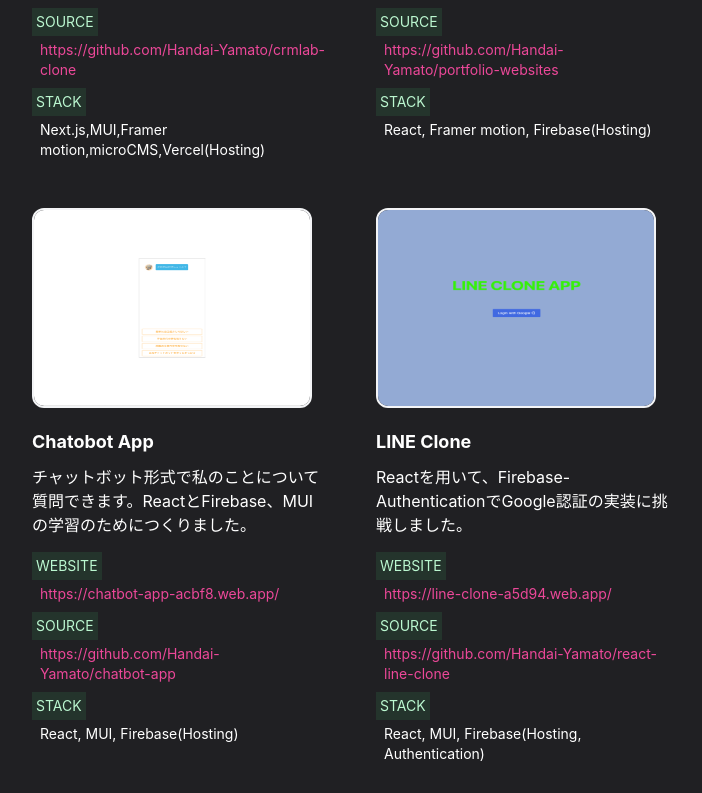
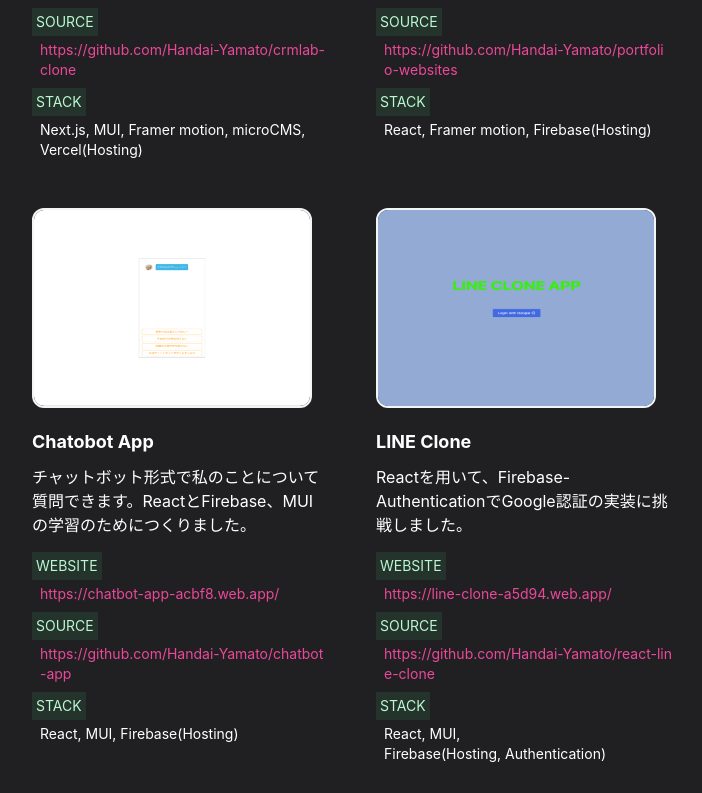
Before and after one commit to Handai-Yamato/portfolio-websites, a React (Create React App) app: page /works in a window 1280 px wide. Shown: the part 567-1360 px from the top of the page, without its empty margins (288-990 px from the left). Built offline with nearby package versions, Linux system fonts and the light colour scheme.

Commit message:
fix:worksページの改行位置を変更

```diff
--- a/src/components/WorksPage.js
+++ b/src/components/WorksPage.js
@@ -56,7 +56,9 @@
               </WorksItem>
               <WorksItem>
                 <LinkHead>STACK</LinkHead>
-                <LinkText>Next.js,MUI,Framer motion,microCMS,Vercel(Hosting)</LinkText>
+                <LinkText>
+                  Next.js, MUI, Framer motion, microCMS,<br></br>Vercel(Hosting)
+                </LinkText>
               </WorksItem>
             </WorksList>
           </div>
@@ -158,7 +160,9 @@
               </WorksItem>
               <WorksItem>
                 <LinkHead>STACK</LinkHead>
-                <LinkText>React, MUI, Firebase(Hosting, Authentication)</LinkText>
+                <LinkText>
+                  React, MUI,<br></br>Firebase(Hosting, Authentication)
+                </LinkText>
               </WorksItem>
             </WorksList>
           </div>
@@ -328,4 +332,5 @@
   margin-top: 4px;
   margin-left: 8px;
   text-align: left;
+  word-break: break-all;
 `;
```
